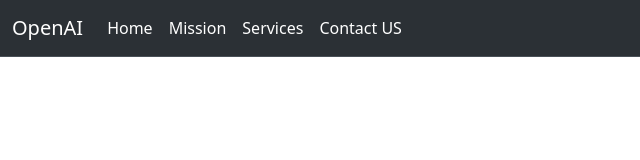
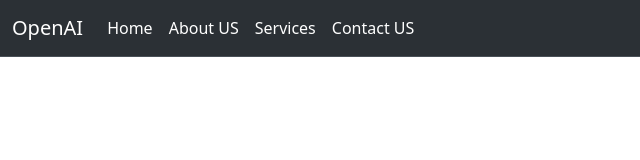
Before and after one commit to UsmanAli90/A2-PartB, a plain HTML site: page Task3/Task3.html in a window 1280 px wide. Shown: the full height of the page, 0-640 px from the left. Drawn offline with nearby package versions, Linux system fonts and the light colour scheme.

Commit message:
Folder Added

```diff
--- a/Task3.html
+++ b/Task3/Task3.html
@@ -25,7 +25,7 @@
                         <a class="nav-link active" aria-current="page" href="#">Home</a>
                     </li>
                     <li class="nav-item">
-                        <a class="nav-link active" aria-current="page" href="#">Mission</a>
+                        <a class="nav-link active" aria-current="page" href="#">About US</a>
                     </li>
                     <li class="nav-item">
                         <a class="nav-link active" aria-current="page" href="#">Services</a>
@@ -47,6 +47,8 @@
 
 
 
+
+
     <script src="https://cdn.jsdelivr.net/npm/bootstrap@5.3.2/dist/js/bootstrap.bundle.min.js"
         integrity="sha384-C6RzsynM9kWDrMNeT87bh95OGNyZPhcTNXj1NW7RuBCsyN/o0jlpcV8Qyq46cDfL"
         crossorigin="anonymous"></script>
```
Also changed, not shown: Task3/Task3.CSS (added).
